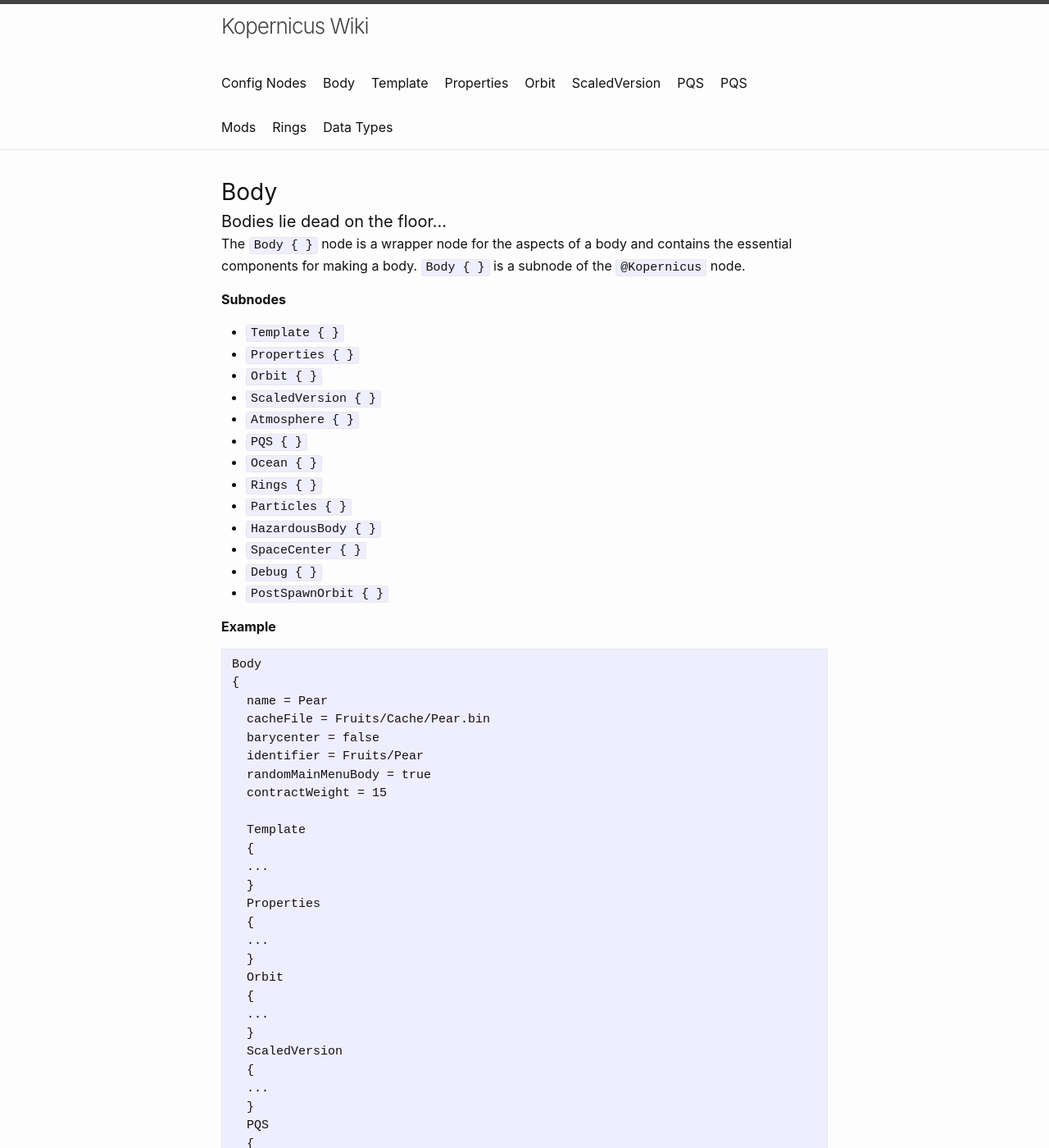
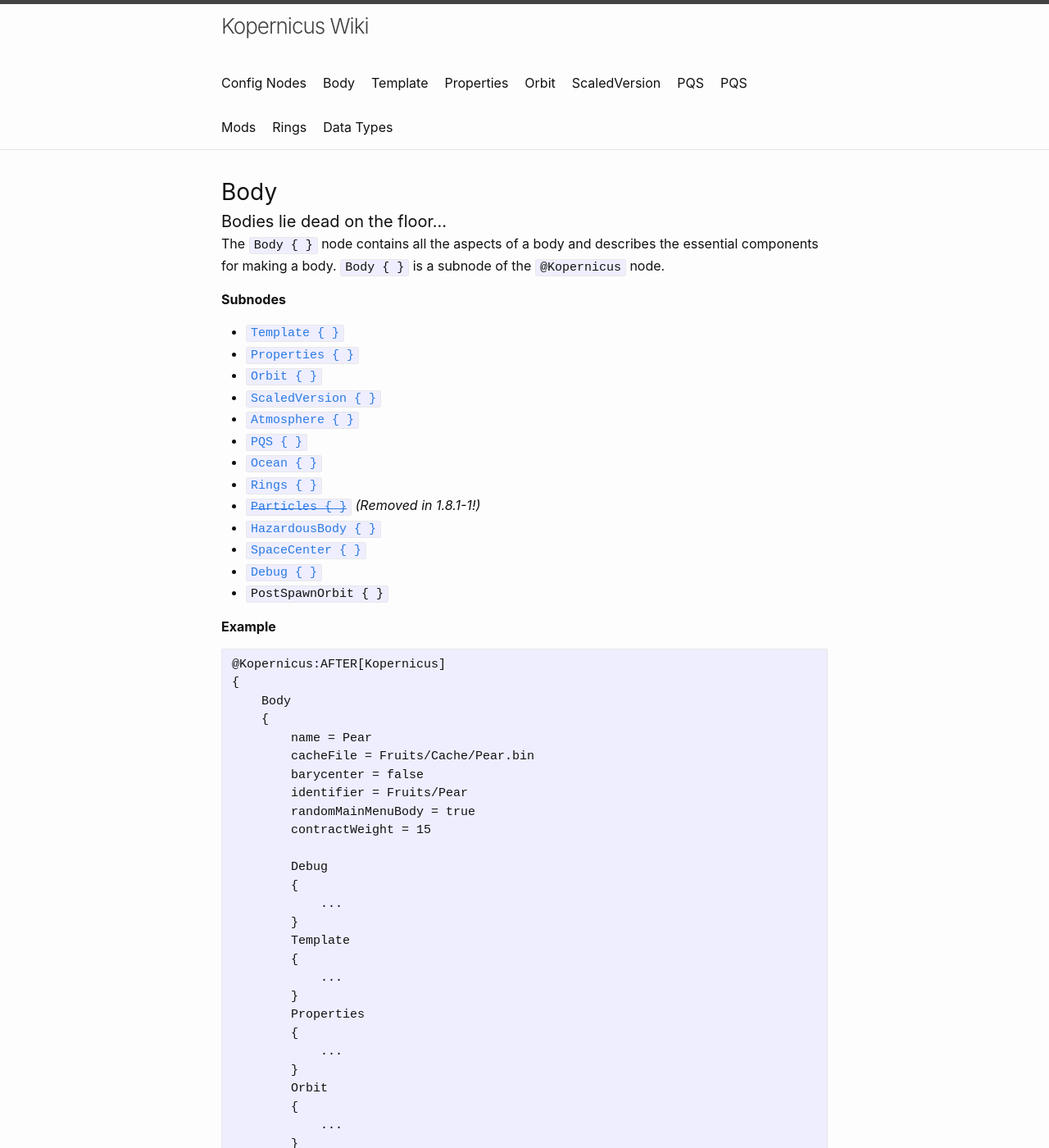
Before and after one commit to Kopernicus/wiki, a Jekyll site: the page built from main/Body.md, in a window 1280 px wide and 1400 px high. Shown: the whole window at 82% size. Built offline with Jekyll 4.4.1, drawn with Linux system fonts in a browser that asks for light colours; some of the changed text lies outside the part shown.

Commit message:
Organize Body

````diff
--- a/main/Body.md
+++ b/main/Body.md
@@ -4,63 +4,65 @@ title: Body
 subtitle: Bodies lie dead on the floor...
 ---
 
-The `Body { }` node is a wrapper node for the aspects of a body and contains the essential components for making a body. `Body { }` is a subnode of the `@Kopernicus` node.
+The `Body { }` node contains all the aspects of a body and describes the essential components for making a body. `Body { }` is a subnode of the `@Kopernicus` node.
 
 **Subnodes**
-- `Template { }`
-- `Properties { }`
-- `Orbit { }`
-- `ScaledVersion { }`
-- `Atmosphere { }`
-- `PQS { }`
-- `Ocean { }`
-- `Rings { }`
-- `Particles { }`
-- `HazardousBody { }`
-- `SpaceCenter { }`
-- `Debug { }`
+- [`Template { }`]({{ site.baseurl }}{% link main/Template.md %})
+- [`Properties { }`]({{ site.baseurl }}{% link main/Properties.md %})
+- [`Orbit { }`]({{ site.baseurl }}{% link main/Orbit.md %})
+- [`ScaledVersion { }`]({{ site.baseurl }}{% link main/ScaledVersion.md %})
+- [`Atmosphere { }`]({{ site.baseurl }}{% link main/Atmosphere.md %})
+- [`PQS { }`]({{ site.baseurl }}{% link main/PQS.md %})
+- [`Ocean { }`]({{ site.baseurl }}{% link main/Ocean.md %})
+- [`Rings { }`]({{ site.baseurl }}{% link main/Rings.md %})
+- [~~`Particles { }`~~]({{ site.baseurl }}{% link main/Particles.md %}) *(Removed in 1.8.1-1!)*
+- [`HazardousBody { }`]({{ site.baseurl }}{% link main/HazardousBody.md %})
+- [`SpaceCenter { }`]({{ site.baseurl }}{% link main/SpaceCenter.md %})
+- [`Debug { }`]({{ site.baseurl }}{% link main/Debug.md %})
 - `PostSpawnOrbit { }`
 
 **Example**
 ```
-Body
+@Kopernicus:AFTER[Kopernicus]
 {
-  name = Pear
-  cacheFile = Fruits/Cache/Pear.bin
-  barycenter = false
-  identifier = Fruits/Pear
-  randomMainMenuBody = true
-  contractWeight = 15
+    Body
+    {
+        name = Pear
+        cacheFile = Fruits/Cache/Pear.bin
+        barycenter = false
+        identifier = Fruits/Pear
+        randomMainMenuBody = true
+        contractWeight = 15
 
-  Template
-  {
-  ...
-  }
-  Properties
-  {
-  ...
-  }
-  Orbit
-  {
-  ...
-  }
-  ScaledVersion
-  {
-  ...
-  }
-  PQS
-  {
-  ...
-  }
-  Ocean
-  {
-  ...
-  }
-  Debug
-  {
-  ...
-  }
-}
+        Debug
+        {
+            ...
+        }
+        Template
+        {
+            ...
+        }
+        Properties
+        {
+            ...
+        }
+        Orbit
+        {
+            ...
+        }
+        ScaledVersion
+        {
+            ...
+        }
+        PQS
+        {
+            ...
+        }
+        Ocean
+        {
+            ...
+        }
+    }
 ```
 
 |Property|Format|Description|
@@ -70,6 +72,7 @@ Body
 |barycenter|Boolean|Whether the body should act as a barycenter. Also makes the body unselectable.|
 |cbNameLater|String|(Deprecated, use `Properties/displayName` to change the name instead.) Applies a name change after loading the body.|
 |identifier|String|The Unique Body Identifier (UBI) for the body. Used in the [Interstellar Consortium](https://forum.kerbalspaceprogram.com/index.php?/topic/177439-kopernicus-interstellar-consortium/) and follows the format `System/Body`.|
+|self|List of String[]|(Optional) The UBIs that the body implements. Each line in this node should have the key "implements" and have a String[] as a value.|
 |finalizeOrbit|Boolean|Whether the orbit of the body should be finalized.|
 |randomMainMenuBody|Boolean|Whether the body should have a chance at being displayed on the Main Menu.|
 |contractWeight|Integer|How often contracts should be generated for a body. Default is 30.|
````
